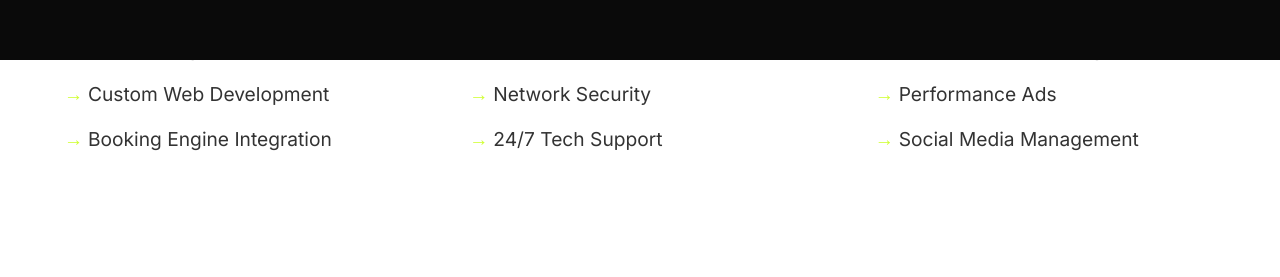
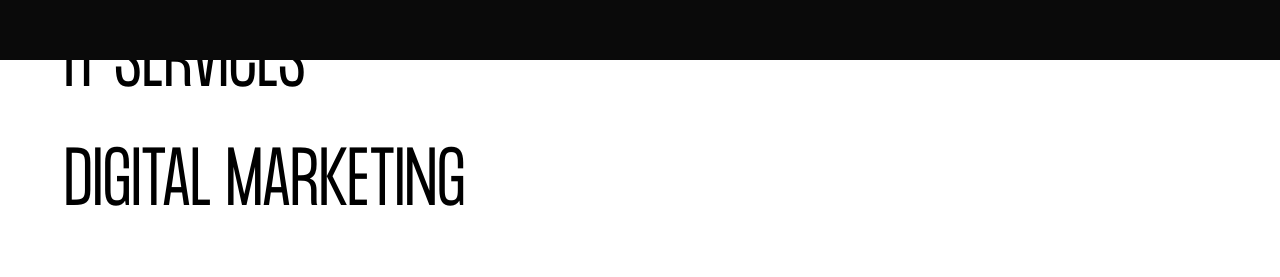
Before and after one commit to clevercroworg/beyond-reach, a React (Vite) app: page /resorts in a window 1280 px wide. Shown: the part 1660-1937 px from the top of the page. Built offline with nearby package versions, Linux system fonts and the light colour scheme.

Commit message:
style: ultra-simple raw text grid for services

```diff
--- a/src/pages/Resorts.jsx
+++ b/src/pages/Resorts.jsx
@@ -290,39 +290,14 @@ const Resorts = () => {
       </section>
 
       {/* ═══════════════════════════════════
-          SECTION 3: SERVICES LIST (WHITE)
+          SECTION 3: SERVICES (WHITE)
          ═══════════════════════════════════ */}
       <section className={styles.servicesSection} ref={refSectionRef}>
         <div className={styles.servicesInner}>
           <div className={styles.simpleServicesGrid}>
-
-            <div className={styles.serviceColumn}>
-              <h3 className={styles.serviceMainHeading}>Website</h3>
-              <ul className={styles.serviceSubList}>
-                <li>UI/UX Design</li>
-                <li>Custom Web Development</li>
-                <li>Booking Engine Integration</li>
-              </ul>
-            </div>
-
-            <div className={styles.serviceColumn}>
-              <h3 className={styles.serviceMainHeading}>IT Services</h3>
-              <ul className={styles.serviceSubList}>
-                <li>Cloud Infrastructure</li>
-                <li>Network Security</li>
-                <li>24/7 Tech Support</li>
-              </ul>
-            </div>
-
-            <div className={styles.serviceColumn}>
-              <h3 className={styles.serviceMainHeading}>Marketing</h3>
-              <ul className={styles.serviceSubList}>
-                <li>SEO & Content Strategy</li>
-                <li>Performance Ads</li>
-                <li>Social Media Management</li>
-              </ul>
-            </div>
-
+            <div className={styles.simpleServiceText}>Website Development</div>
+            <div className={styles.simpleServiceText}>IT Services</div>
+            <div className={styles.simpleServiceText}>Digital Marketing</div>
           </div>
         </div>
       </section>
--- a/src/pages/Resorts.module.css
+++ b/src/pages/Resorts.module.css
@@ -260,61 +260,20 @@
   padding: 0 4rem;
 }
 
-/* ── Text-Only Services Grid ── */
+/* ── Ultra-Simple Text Grid ── */
 .simpleServicesGrid {
   display: grid;
-  grid-template-columns: repeat(1, 1fr);
-  gap: 4rem;
-  padding: 2rem 0;
+  grid-template-columns: 1fr;
+  grid-template-rows: auto auto auto;
+  gap: 2rem;
 }
 
-@media (min-width: 768px) {
-  .simpleServicesGrid {
-    grid-template-columns: repeat(3, 1fr);
-  }
-}
-
-.serviceColumn {
-  display: flex;
-  flex-direction: column;
-  gap: 1.5rem;
-}
-
-.serviceMainHeading {
+.simpleServiceText {
   font-family: var(--font-heading);
-  font-size: clamp(2.5rem, 4vw, 3.5rem);
+  font-size: clamp(2.5rem, 6vw, 4.5rem);
   color: #000;
   text-transform: uppercase;
-  margin: 0;
-  border-bottom: 3px solid var(--accent-color);
-  padding-bottom: 1rem;
-  line-height: 1.1;
-}
-
-.serviceSubList {
-  list-style: none;
-  padding: 0;
-  margin: 0;
-  display: flex;
-  flex-direction: column;
-  gap: 1rem;
-}
-
-.serviceSubList li {
-  font-family: var(--font-body);
-  font-size: 1.2rem;
-  color: #333;
-  line-height: 1.5;
-  position: relative;
-  padding-left: 1.5rem;
-}
-
-.serviceSubList li::before {
-  content: '→';
-  position: absolute;
-  left: 0;
-  color: var(--accent-color);
-  font-weight: bold;
+  line-height: 1.2;
 }
 
 
```
